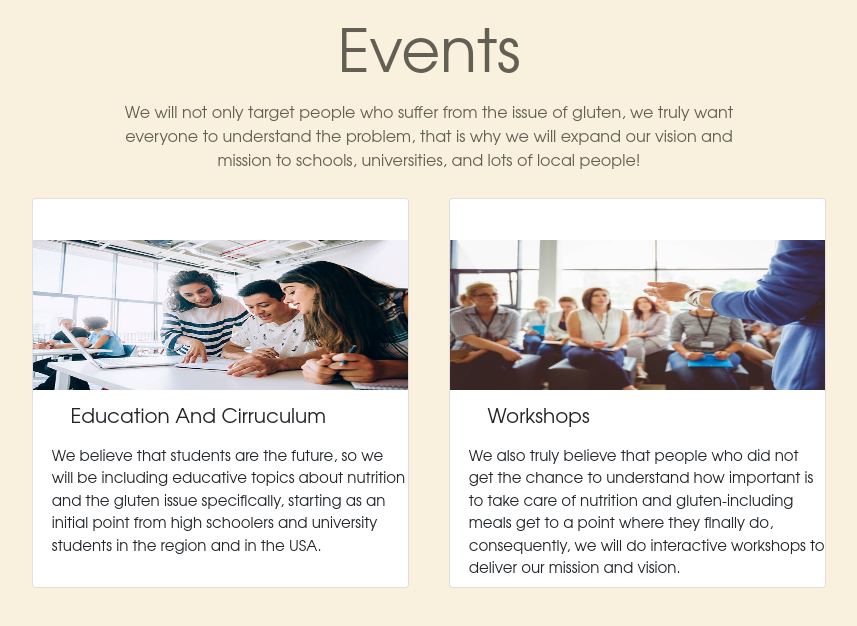
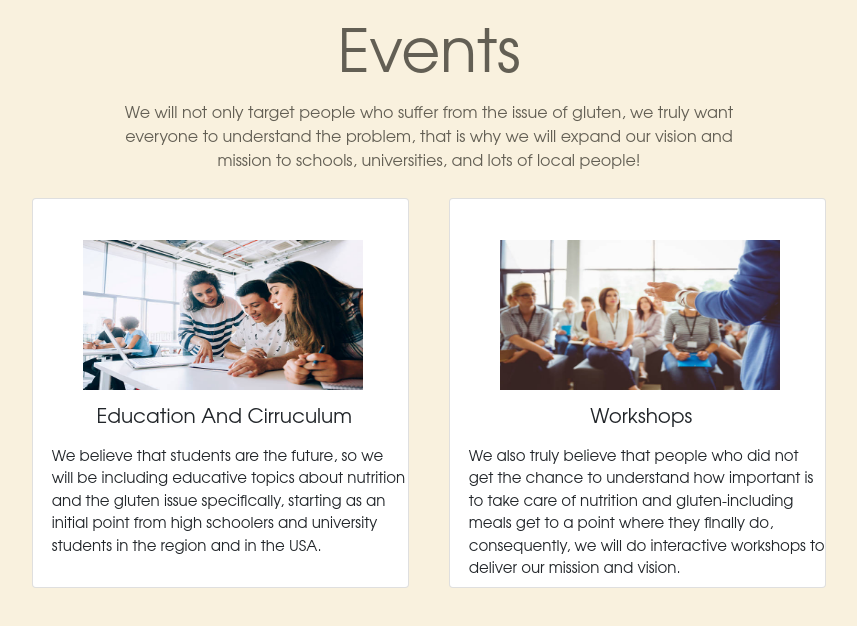
Before and after one commit to galinasu23-meet/ukko2-project, a Flask app: page / in a window 1280 px wide. Shown: the part 356-982 px from the top of the page, without its empty margins (211-1068 px from the left). Run offline with Flask 2, Linux system fonts and the light colour scheme.

Commit message:
completed!

```diff
--- a/ukko/templates/events.html
+++ b/ukko/templates/events.html
@@ -209,8 +209,8 @@
             <!-- <div class="col-md-3 col-sm-6"> -->
                 <div class="card card-block">
                     <h4 class="card-title text-right"><i class="material-icons">settings</i></h4>
-                    <img src="static/highschool.jpg">
-                    <h5 class="card-title mt-3 mb-3">Education And Cirruculum</h5>
+                    <img src="static/highschool.jpg" style="width:280px; right:-50px; position:relative" >
+                    <h5 style="right:15px; position:relative" align="center" class="card-title mt-3 mb-3">Education And Cirruculum</h5>
                     <p class="card-text">We believe that students are the future, so we will be including educative topics about nutrition and the gluten issue specifically, starting as an initial point from high schoolers and university students in the region and in the USA. </p>
                 </div>
             <!-- </div>
@@ -218,8 +218,8 @@
            <!--  <div class="col-md-3 col-sm-6"> -->
                 <div class="card card-block">
                     <h4 class="card-title text-right"><i class="material-icons">settings</i></h4>
-                    <img src="static/workshops.jpg">
-                    <h5 class="card-title  mt-3 mb-3">Workshops</h5>
+                    <img src="static/workshops.jpg" style="width:280px; right:-50px; position:relative">
+                    <h5 style="right:15px; position:relative" align="center" class="card-title  mt-3 mb-3">Workshops</h5>
                     <p class="card-text">We also truly believe that people who did not get the chance to understand how important is to take care of nutrition and gluten-including meals get to a point where they finally do, consequently, we will do interactive workshops to deliver our mission and vision. </p>
                 </div>
             <!-- </div> -->
```
